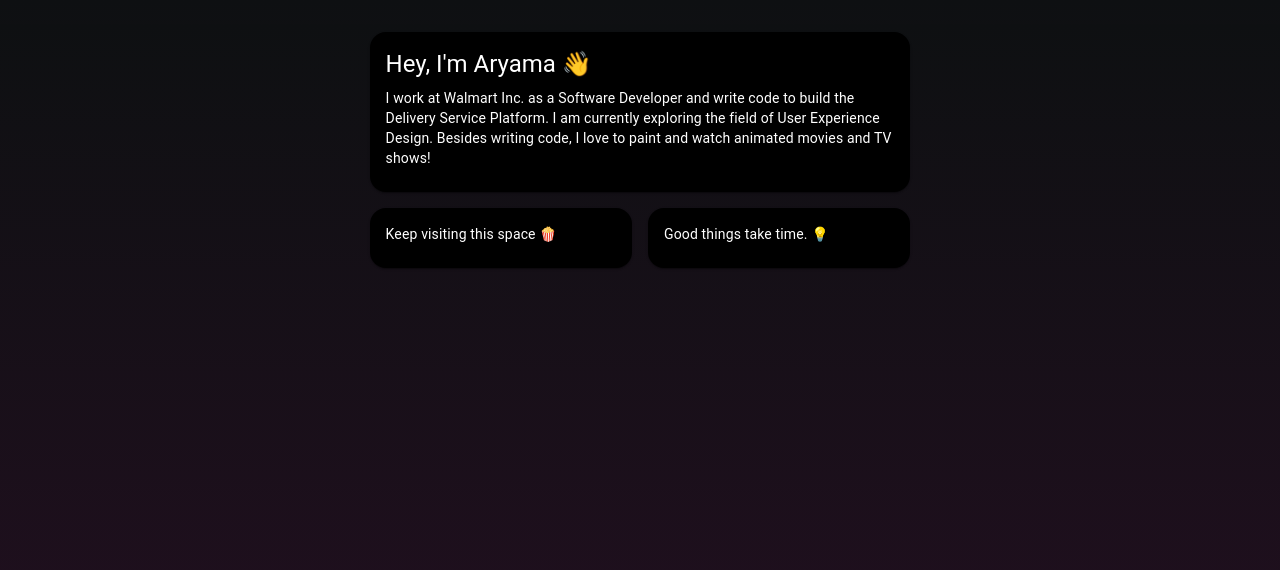
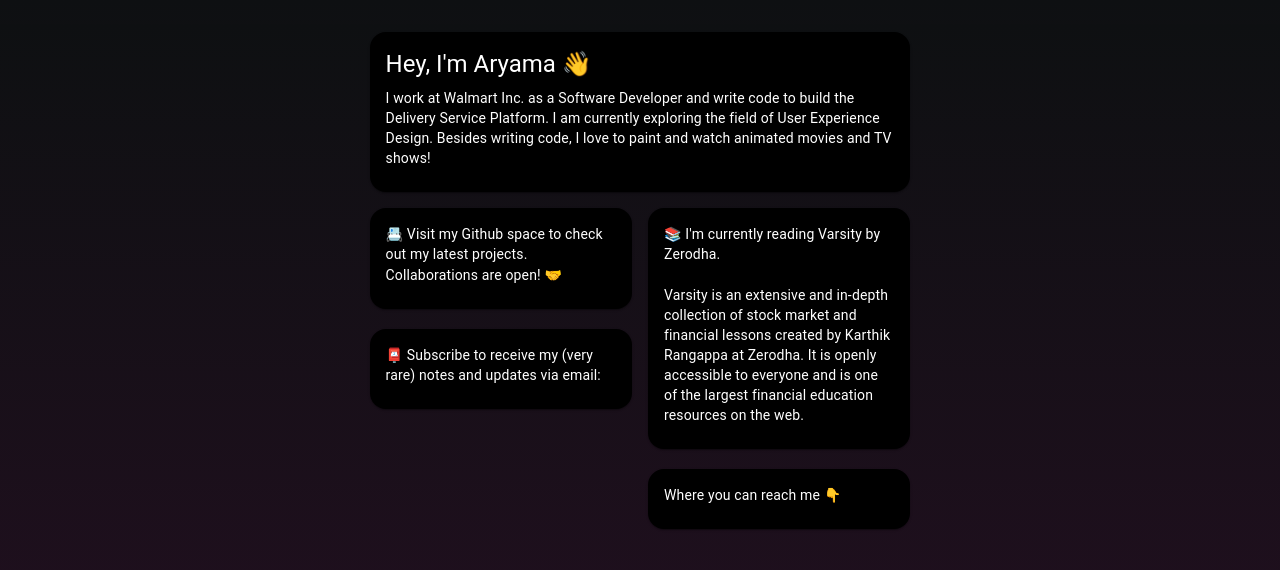
Before and after one commit to aryamasinha/aryamasinha.com, a Next.js app: page / in a window 1280 px wide. Shown: the top 570 px of the page. Built offline with nearby package versions, Linux system fonts and the light colour scheme.

Commit message:
cards structure added

```diff
--- a/pages/index.js
+++ b/pages/index.js
@@ -17,7 +17,7 @@ import Head from 'next/head'
 import Image from 'next/image'
 import styles from '../styles/Home.module.css'
 import Button from '@material-ui/core/Button';
-import Avatar from '@material-ui/core/Avatar';
+import TextField from '@material-ui/core/TextField';
 
 export default function Home() {
   return (
@@ -38,29 +38,57 @@ export default function Home() {
         I work at Walmart Inc. as a Software Developer and write code to build the Delivery Service Platform. I am currently exploring the field of User Experience Design. Besides writing code, I love to paint and watch animated movies and TV shows!
         </Typography>
             </CardContent>
+
           </Card>
         </Grid>
-       <Grid item xs={12} md={6}>
+        <Grid item xs={12} md={6} spacing={2}>
+        <Grid item xs={12}>
         <Card className= {styles.CustomDesign}>
         <CardContent>
           <Typography variant="body2">
-            Keep visiting this space 🍿
+
+          📇 Visit my Github space to check out my latest projects. Collaborations are open! 🤝
+          </Typography>
+        </CardContent>
+          </Card>
+          </Grid>
+          <br></br>
+          <Grid item xs={12}>
+        <Card className= {styles.CustomDesign}>
+        <CardContent>
+          <Typography variant="body2">
+          📮 Subscribe to receive my (very rare) notes and updates via email:
+          <br></br>
           </Typography>
         </CardContent>
           </Card>
         </Grid>
-        <Grid item xs={12} md={6}>
+        </Grid>
+       <Grid item xs={12} md={6} spacing={2}>
+       <Grid item xs={12}>
         <Card className= {styles.CustomDesign}>
+        <CardContent>
+          <Typography variant="body2">
+          📚 I'm currently reading Varsity by Zerodha. <br></br> <br></br>
+            Varsity is an extensive and in-depth collection of stock market and financial lessons created by Karthik Rangappa at Zerodha. It is openly accessible to everyone and is one of the largest financial education resources on the web.
 
-        <CardContent>
-
-          <Typography variant="body2">
-            Good things take time. 💡
           </Typography>
         </CardContent>
           </Card>
         </Grid>
+        <br></br>
 
+        <Grid item xs={12}>
+        <Card className= {styles.CustomDesign}>
+        <CardContent>
+          <Typography variant="body2">
+          Where you can reach me 👇
+
+          </Typography>
+        </CardContent>
+          </Card>
+        </Grid>
+      </Grid>
       </Grid>
     </Container>
       </main>
```
Also changed, not shown: 1 other file (tests, documents, lock files or other folders).
